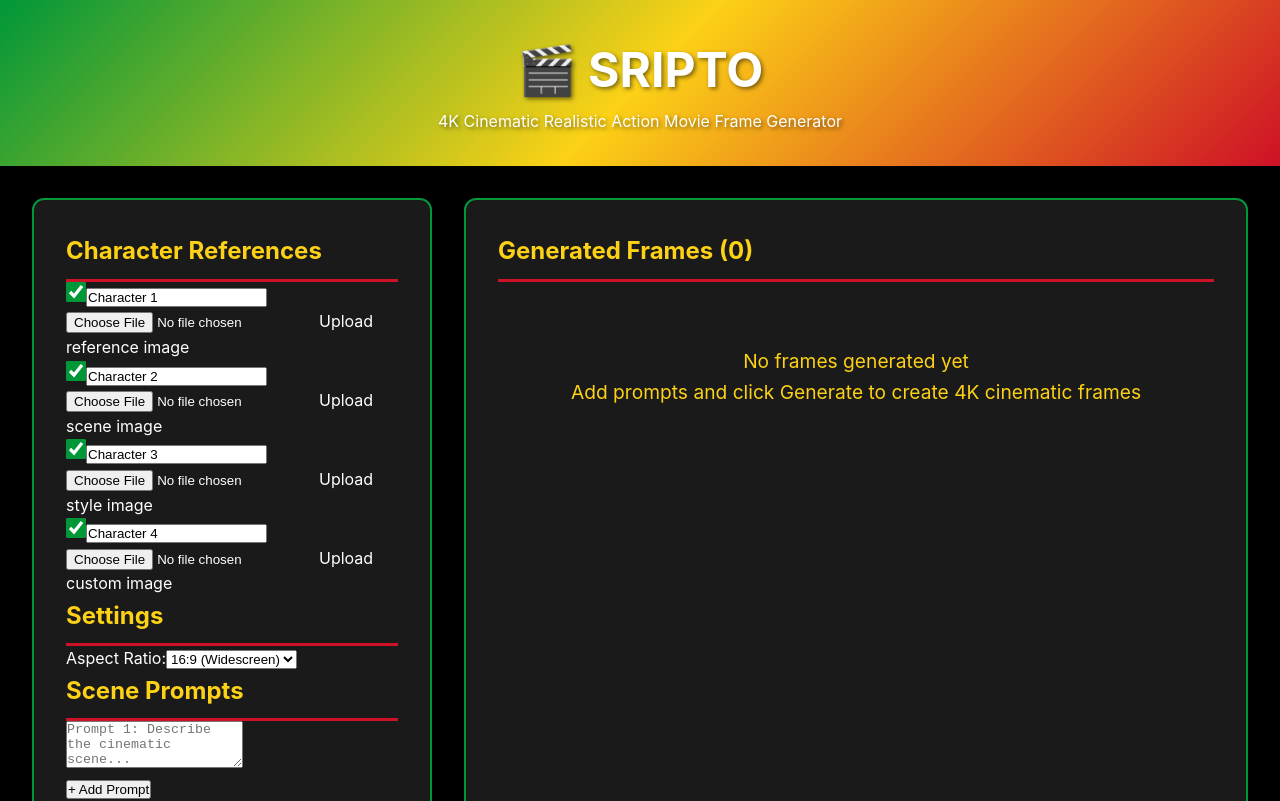
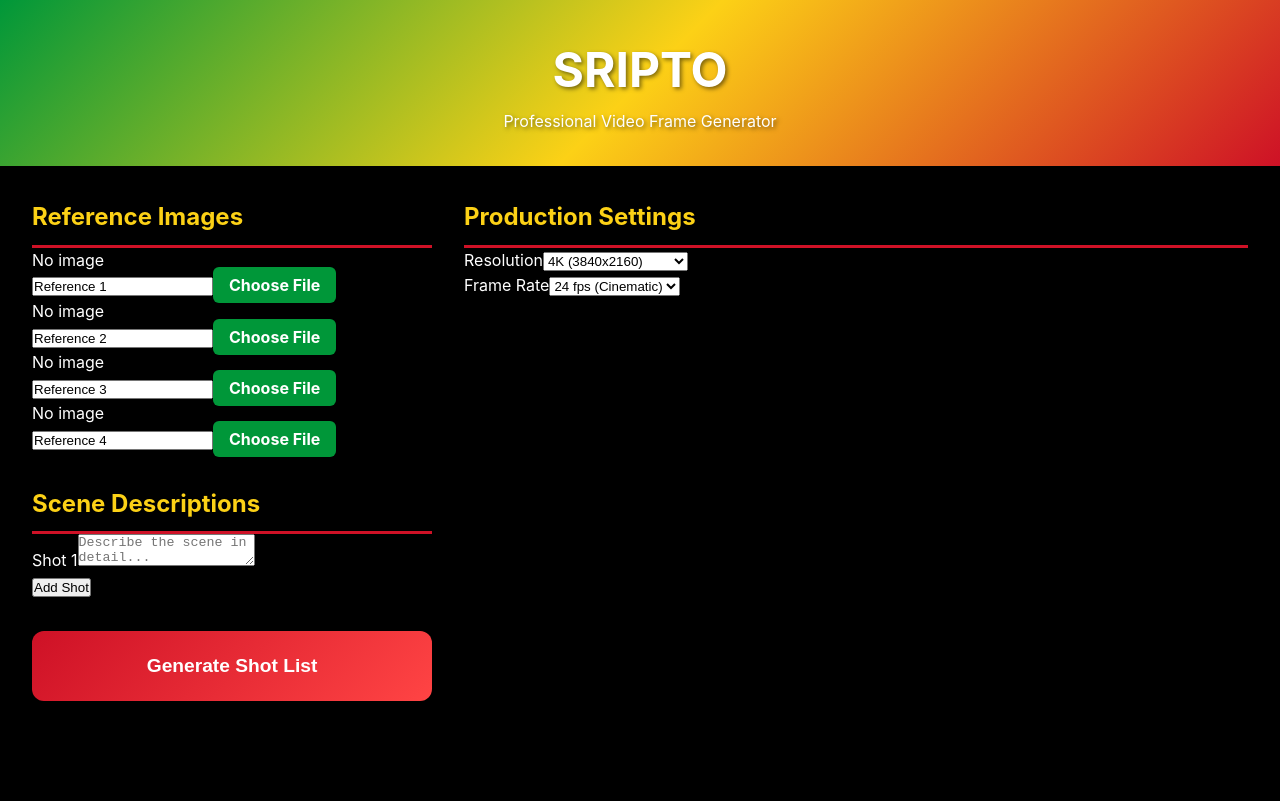
Before and after one commit to Chris3777/sripto, a React (Vite) app: page / in a window 1280 px wide. Shown: the top 801 px of the page. Built offline with nearby package versions, Linux system fonts and the light colour scheme.

Commit message:
Complete redesign: Professional shot list with clean UI
Refactor file upload handling and prompts management. Introduce references and shots state for improved functionality.

```diff
--- a/src/App.jsx
+++ b/src/App.jsx
@@ -2,235 +2,177 @@ import { useState } from 'react';
 import './App.css';
 
 function App() {
-  const [uploads, setUploads] = useState({
-    reference: { file: null, name: 'Character 1', enabled: true },
-    scene: { file: null, name: 'Character 2', enabled: true },
-    style: { file: null, name: 'Character 3', enabled: true },
-    custom: { file: null, name: 'Character 4', enabled: true }
-  });
+  const [references, setReferences] = useState([
+    { id: 1, name: 'Reference 1', file: null, preview: null },
+    { id: 2, name: 'Reference 2', file: null, preview: null },
+    { id: 3, name: 'Reference 3', file: null, preview: null },
+    { id: 4, name: 'Reference 4', file: null, preview: null }
+  ]);
 
-  const [aspectRatio, setAspectRatio] = useState('16:9');
   const [prompts, setPrompts] = useState(['']);
-  const [results, setResults] = useState([]);
-  const [isGenerating, setIsGenerating] = useState(false);
+  const [shots, setShots] = useState([]);
+  const [resolution, setResolution] = useState('3840x2160');
+  const [fps, setFps] = useState('24');
 
-  const handleFileUpload = (type, file) => {
-    setUploads(prev => ({
-      ...prev,
-      [type]: { ...prev[type], file }
-    }));
+  const handleImageUpload = (id, event) => {
+    const file = event.target.files[0];
+    if (file) {
+      const reader = new FileReader();
+      reader.onloadend = () => {
+        setReferences(refs => refs.map(ref =>
+          ref.id === id ? { ...ref, file, preview: reader.result } : ref
+        ));
+      };
+      reader.readAsDataURL(file);
+    }
   };
 
-  const handleNameChange = (type, name) => {
-    setUploads(prev => ({
-      ...prev,
-      [type]: { ...prev[type], name }
-    }));
-  };
+  const addPrompt = () => setPrompts([...prompts, '']);
 
-  const handleToggle = (type) => {
-    setUploads(prev => ({
-      ...prev,
-      [type]: { ...prev[type], enabled: !prev[type].enabled }
-    }));
-  };
-
-  const handlePromptChange = (index, value) => {
+  const updatePrompt = (index, value) => {
     const newPrompts = [...prompts];
     newPrompts[index] = value;
     setPrompts(newPrompts);
   };
 
-  const addPrompt = () => {
-    if (prompts.length < 10) {
-      setPrompts([...prompts, '']);
-    }
+  const generateShots = () => {
+    const newShots = prompts.filter(p => p.trim()).map((prompt, i) => ({
+      id: Date.now() + i,
+      number: i + 1,
+      description: prompt,
+      resolution,
+      fps,
+      duration: '00:00:05',
+      camera: 'Wide angle, 35mm',
+      lighting: 'Natural daylight, high contrast'
+    }));
+    setShots(newShots);
   };
 
-  const removePrompt = (index) => {
-    const newPrompts = prompts.filter((_, i) => i !== index);
-    setPrompts(newPrompts.length ? newPrompts : ['']);
-  };
-
-  const generateImages = async () => {
-    setIsGenerating(true);
-
-    // Simulate image generation with cinematic 4K realistic placeholder
-    const newResults = [];
-    const date = new Date();
-    const dateStr = `${String(date.getDate()).padStart(2, '0')}${date.toLocaleString('en', { month: 'short' })}${date.getFullYear()}`;
-
-    prompts.forEach((prompt, index) => {
-      if (prompt.trim()) {
-        // Create mock result with cinematic parameters
-        const result = {
-          id: `${String(index + 1).padStart(3, '0')}_${dateStr}`,
-          prompt: prompt,
-          imageUrl: `https://via.placeholder.com/1920x1080/1a1a1a/00ff00?text=4K+Cinematic+Frame+${index + 1}`,
-          script: {
-            camera: `${aspectRatio === '16:9' ? 'Widescreen' : aspectRatio === '9:16' ? 'Vertical' : 'Standard'} - 4K Cinema Camera`,
-            lighting: 'Cinematic three-point setup with practical lights',
-            audio: 'Ambient sound with dramatic score',
-            continuity: `Scene ${index + 1} - High realism action sequence`
-          },
-          timestamp: new Date().toISOString()
-        };
-        newResults.push(result);
-      }
-    });
-
-    // Simulate processing time
-    await new Promise(resolve => setTimeout(resolve, 2000));
-
-    setResults(prev => [...prev, ...newResults]);
-    setIsGenerating(false);
-  };
-
-  const downloadAll = () => {
-    results.forEach(result => {
-      // Create download link for each result
-      const link = document.createElement('a');
-      link.href = result.imageUrl;
-      link.download = `${result.id}.png`;
-      document.body.appendChild(link);
-      link.click();
-      document.body.removeChild(link);
-    });
-  };
-
-  const exportScript = () => {
-    const scriptData = results.map(r => ({
-      id: r.id,
-      prompt: r.prompt,
-      ...r.script
-    }));
-
-    const blob = new Blob([JSON.stringify(scriptData, null, 2)], { type: 'application/json' });
-    const link = document.createElement('a');
-    link.href = URL.createObjectURL(blob);
-    link.download = `script_${new Date().getTime()}.json`;
-    document.body.appendChild(link);
-    link.click();
-    document.body.removeChild(link);
+  const deleteShot = (id) => {
+    setShots(shots.filter(s => s.id !== id));
   };
 
   return (
     <div className="app">
       <header className="header">
-        <h1>🎬 SRIPTO</h1>
-        <p>4K Cinematic Realistic Action Movie Frame Generator</p>
+        <h1>SRIPTO</h1>
+        <p>Professional Video Frame Generator</p>
       </header>
 
       <div className="container">
-        <div className="left-panel">
-          <section className="upload-section">
-            <h2>Character References</h2>
-            {Object.entries(uploads).map(([key, data]) => (
-              <div key={key} className="upload-slot">
-                <div className="slot-header">
-                  <input
-                    type="checkbox"
-                    checked={data.enabled}
-                    onChange={() => handleToggle(key)}
-                  />
+        <section className="references-section">
+          <h2>Reference Images</h2>
+          <div className="references-grid">
+            {references.map(ref => (
+              <div key={ref.id} className="reference-card">
+                <div className="reference-preview">
+                  {ref.preview ? (
+                    <img src={ref.preview} alt={ref.name} />
+                  ) : (
+                    <div className="preview-placeholder">No image</div>
+                  )}
+                </div>
                 <input
                   type="text"
-                    value={data.name}
-                    onChange={(e) => handleNameChange(key, e.target.value)}
-                    className="name-input"
+                  value={ref.name}
+                  onChange={(e) => setReferences(refs =>
+                    refs.map(r => r.id === ref.id ? {...r, name: e.target.value} : r)
+                  )}
+                  className="reference-name"
                 />
-                </div>
-                <label className="file-upload">
+                <label className="upload-btn">
+                  Choose File
                   <input
                     type="file"
                     accept="image/*"
-                    onChange={(e) => handleFileUpload(key, e.target.files[0])}
+                    onChange={(e) => handleImageUpload(ref.id, e)}
+                    style={{ display: 'none' }}
                   />
-                  <span>{data.file ? data.file.name : `Upload ${key} image`}</span>
                 </label>
               </div>
             ))}
+          </div>
         </section>
 
         <section className="settings-section">
-            <h2>Settings</h2>
-            <div className="setting-item">
-              <label>Aspect Ratio:</label>
-              <select value={aspectRatio} onChange={(e) => setAspectRatio(e.target.value)}>
-                <option value="16:9">16:9 (Widescreen)</option>
-                <option value="9:16">9:16 (Vertical)</option>
-                <option value="1:1">1:1 (Square)</option>
-                <option value="4:3">4:3 (Standard)</option>
-                <option value="custom">Custom</option>
+          <h2>Production Settings</h2>
+          <div className="settings-grid">
+            <div className="setting-group">
+              <label>Resolution</label>
+              <select value={resolution} onChange={(e) => setResolution(e.target.value)}>
+                <option value="3840x2160">4K (3840x2160)</option>
+                <option value="1920x1080">Full HD (1920x1080)</option>
+                <option value="1280x720">HD (1280x720)</option>
               </select>
+            </div>
+            <div className="setting-group">
+              <label>Frame Rate</label>
+              <select value={fps} onChange={(e) => setFps(e.target.value)}>
+                <option value="24">24 fps (Cinematic)</option>
+                <option value="30">30 fps (Standard)</option>
+                <option value="60">60 fps (Smooth)</option>
+              </select>
+            </div>
           </div>
         </section>
 
         <section className="prompts-section">
-            <h2>Scene Prompts</h2>
-            {prompts.map((prompt, index) => (
-              <div key={index} className="prompt-item">
+          <h2>Scene Descriptions</h2>
+          {prompts.map((prompt, i) => (
+            <div key={i} className="prompt-input">
+              <span className="prompt-label">Shot {i + 1}</span>
               <textarea
                 value={prompt}
-                  onChange={(e) => handlePromptChange(index, e.target.value)}
-                  placeholder={`Prompt ${index + 1}: Describe the cinematic scene...`}
-                  rows={3}
+                onChange={(e) => updatePrompt(i, e.target.value)}
+                placeholder="Describe the scene in detail..."
+                rows="2"
               />
-                {prompts.length > 1 && (
-                  <button onClick={() => removePrompt(index)} className="remove-btn">✕</button>
-                )}
             </div>
           ))}
-            {prompts.length < 10 && (
-              <button onClick={addPrompt} className="add-prompt-btn">+ Add Prompt</button>
-            )}
+          <button onClick={addPrompt} className="add-btn">Add Shot</button>
+          <button onClick={generateShots} className="generate-btn">Generate Shot List</button>
         </section>
 
-          <button
-            onClick={generateImages}
-            className="generate-btn"
-            disabled={isGenerating || !prompts.some(p => p.trim())}
-          >
-            {isGenerating ? 'Generating...' : '🎥 Generate All Frames'}
+        {shots.length > 0 && (
+          <section className="shots-section">
+            <h2>Shot List ({shots.length} shots)</h2>
+            <div className="table-container">
+              <table className="shots-table">
+                <thead>
+                  <tr>
+                    <th>Shot</th>
+                    <th>Description</th>
+                    <th>Resolution</th>
+                    <th>FPS</th>
+                    <th>Duration</th>
+                    <th>Camera</th>
+                    <th>Lighting</th>
+                    <th>Action</th>
+                  </tr>
+                </thead>
+                <tbody>
+                  {shots.map(shot => (
+                    <tr key={shot.id}>
+                      <td>{shot.number.toString().padStart(3, '0')}</td>
+                      <td className="description-cell">{shot.description}</td>
+                      <td>{shot.resolution}</td>
+                      <td>{shot.fps}</td>
+                      <td>{shot.duration}</td>
+                      <td>{shot.camera}</td>
+                      <td>{shot.lighting}</td>
+                      <td>
+                        <button onClick={() => deleteShot(shot.id)} className="delete-btn">
+                          Delete
                         </button>
+                      </td>
+                    </tr>
+                  ))}
+                </tbody>
+              </table>
             </div>
-
-        <div className="right-panel">
-          <div className="results-header">
-            <h2>Generated Frames ({results.length})</h2>
-            {results.length > 0 && (
-              <div className="export-buttons">
-                <button onClick={downloadAll} className="export-btn">⬇ Download All</button>
-                <button onClick={exportScript} className="export-btn">📄 Export Script</button>
-              </div>
+          </section>
         )}
-          </div>
-
-          <div className="results-grid">
-            {results.length === 0 ? (
-              <div className="empty-state">
-                <p>No frames generated yet</p>
-                <p className="hint">Add prompts and click Generate to create 4K cinematic frames</p>
-              </div>
-            ) : (
-              results.map(result => (
-                <div key={result.id} className="result-card">
-                  <img src={result.imageUrl} alt={result.prompt} />
-                  <div className="result-info">
-                    <h4>{result.id}</h4>
-                    <p className="result-prompt">{result.prompt}</p>
-                    <div className="script-details">
-                      <small><strong>Camera:</strong> {result.script.camera}</small>
-                      <small><strong>Lighting:</strong> {result.script.lighting}</small>
-                      <small><strong>Audio:</strong> {result.script.audio}</small>
-                      <small><strong>Continuity:</strong> {result.script.continuity}</small>
-                    </div>
-                  </div>
-                </div>
-              ))
-            )}
-          </div>
-        </div>
       </div>
     </div>
   );
```
Lines whose indentation alone changed are shown as unchanged.
